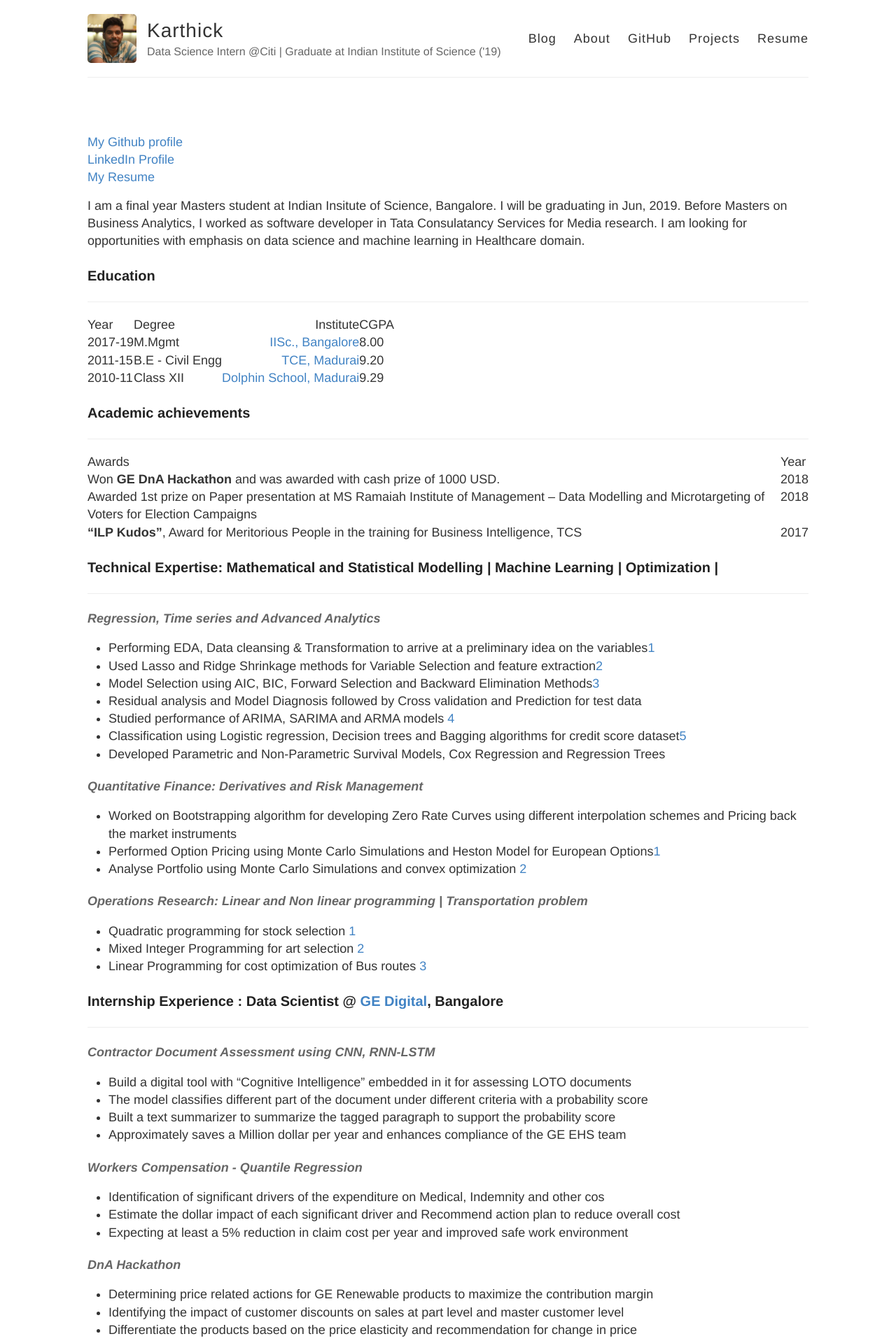
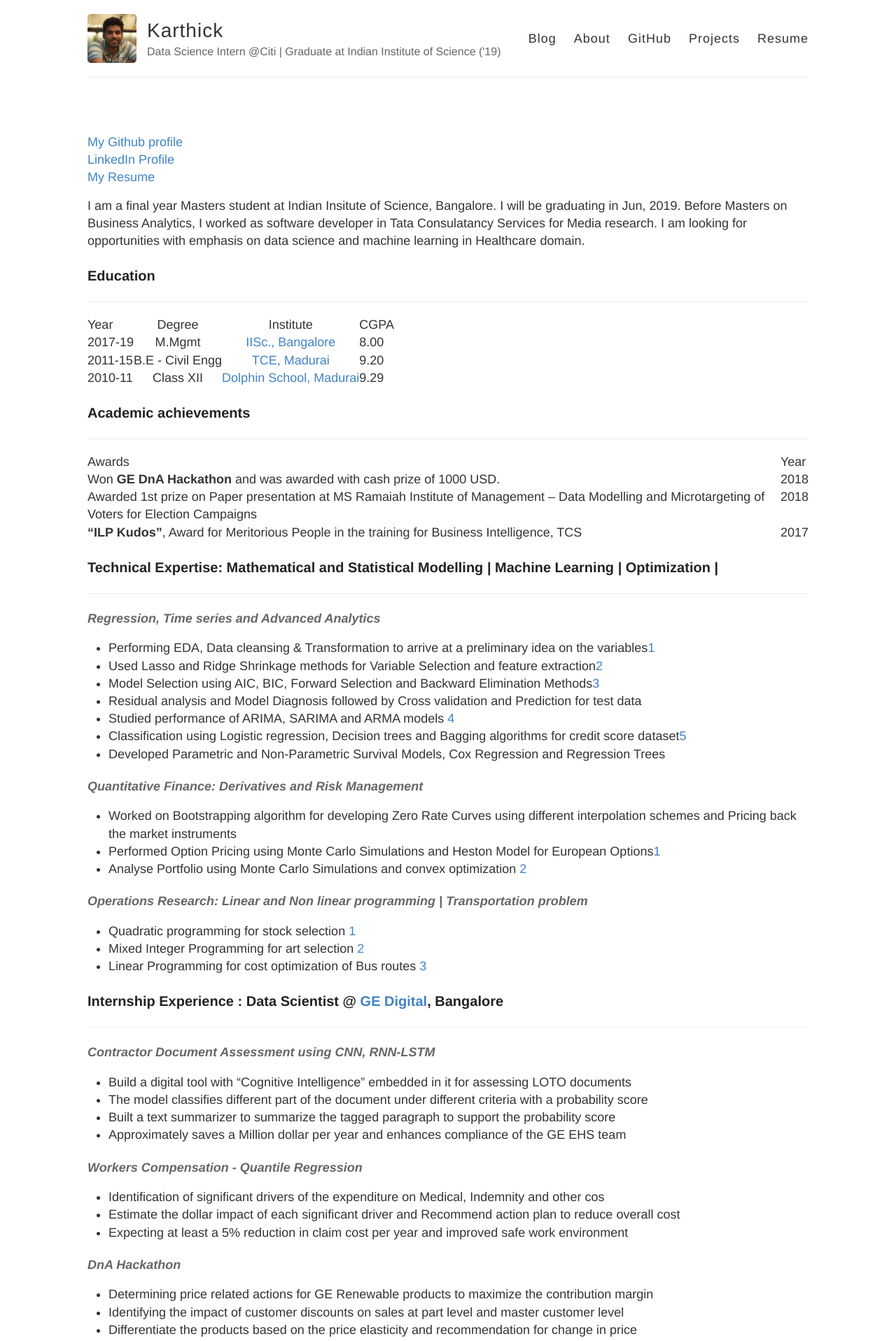
Before and after one commit to SR1608/karthickrajas.github.io, a Jekyll site: the page built from professional.md, in a window 1280 px wide. Shown: the top 1917 px of the page at 70% size. Built offline with Jekyll 4.4.1, drawn with Linux system fonts in a browser that asks for light colours; our own code applies the rules of GitHub Pages for plain Markdown files.

```diff
--- a/professional.md
+++ b/professional.md
@@ -8,7 +8,7 @@ I am a final year Masters student at Indian Insitute of Science, Bangalore. I wi
 -------------------------------------------------------------------------------------------------------------------------------------
 
 | Year        | Degree          | Institute                                                                                 | CGPA  |
-| ------------|-----------------| ------------------------------------------------------------------------------------------:|-------|
+| ------------|:---------------:| :----------------------------------------------------------------------------------------:|-------|
 | 2017-19     | M.Mgmt          | [IISc., Bangalore](http://mgmt.iisc.ac.in/)                                               |8.00   |
 | 2011-15     | B.E - Civil Engg| [TCE, Madurai](https://www.tce.edu/)                                                      |9.20   |
 | 2010-11     | Class XII       | [Dolphin School, Madurai](http://dolphinpublicschool.com/)                                |9.29   |
@@ -16,11 +16,11 @@ I am a final year Masters student at Indian Insitute of Science, Bangalore. I wi
 ### Academic achievements
 --------------------------------------------------------------------------------------------------------------------------------------
 
-| Awards  | Year |
-| ------------ |-----------------------------------------------------------------------------------------------------|---------------|
-| Won **GE DnA Hackathon** and was awarded with cash prize of 1000 USD.                                              | 2018          |
-| Awarded 1st prize on Paper presentation at MS Ramaiah Institute of Management – Data Modelling and Microtargeting of Voters for Election Campaigns                                                                                                            | 2018          |
-| **“ILP Kudos”**, Award for Meritorious People in the training for Business Intelligence, TCS                       | 2017          |
+| Awards                                                                                                                    | Year |
+| --------------------------------------------------------------------------------------------------------------------------|------|
+| Won **GE DnA Hackathon** and was awarded with cash prize of 1000 USD.                                                     | 2018 |
+| Awarded 1st prize on Paper presentation at MS Ramaiah Institute of Management – Data Modelling and Microtargeting of Voters for Election Campaigns                                                                                                                   | 2018 |
+| **“ILP Kudos”**, Award for Meritorious People in the training for Business Intelligence, TCS                              | 2017 |
 
 
 ### Technical Expertise: Mathematical and Statistical Modelling | Machine Learning | Optimization |
```
